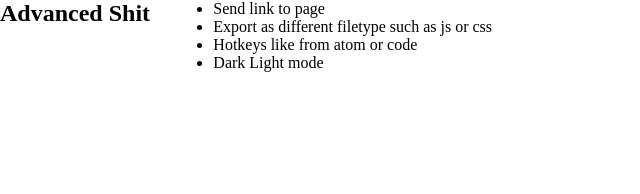
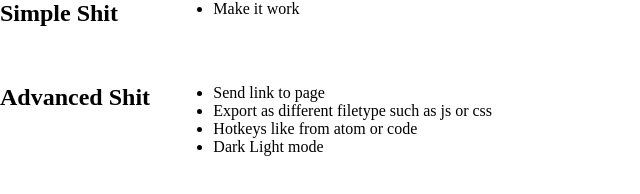
Before and after one commit to PaulCollins99/Text-Editor-Project, a plain HTML site: page ideas.html in a window 1280 px wide. Shown: the whole page, without its empty margins (0-640 px from the left). Drawn offline with Linux system fonts and the light colour scheme.

Commit message:
update ideas

```diff
--- a/ideas.html
+++ b/ideas.html
@@ -1,5 +1,6 @@
 <!DOCTYPE html>
 <html>
+
 <head>
     <meta charset="utf-8" />
     <meta http-equiv="X-UA-Compatible" content="IE=edge">
@@ -8,13 +9,23 @@
     <link rel="stylesheet" type="text/css" media="screen" href="stylesheet.css" />
     <script src="script.js"></script>
 </head>
+
 <body>
+    <h2>Simple Shit</h2>
+    <div>
+        <ul>
+            <li>Make it work</li>
+        </ul>
+    </div>
     <h2>Advanced Shit</h2>
+    <div>
         <ul>
             <li>Send link to page</li>
             <li>Export as different filetype such as js or css</li>
             <li>Hotkeys like from atom or code</li>
             <li>Dark Light mode </li>
         </ul>
+    </div>
 </body>
+
 </html>
```
Lines whose indentation alone changed are shown as unchanged.
